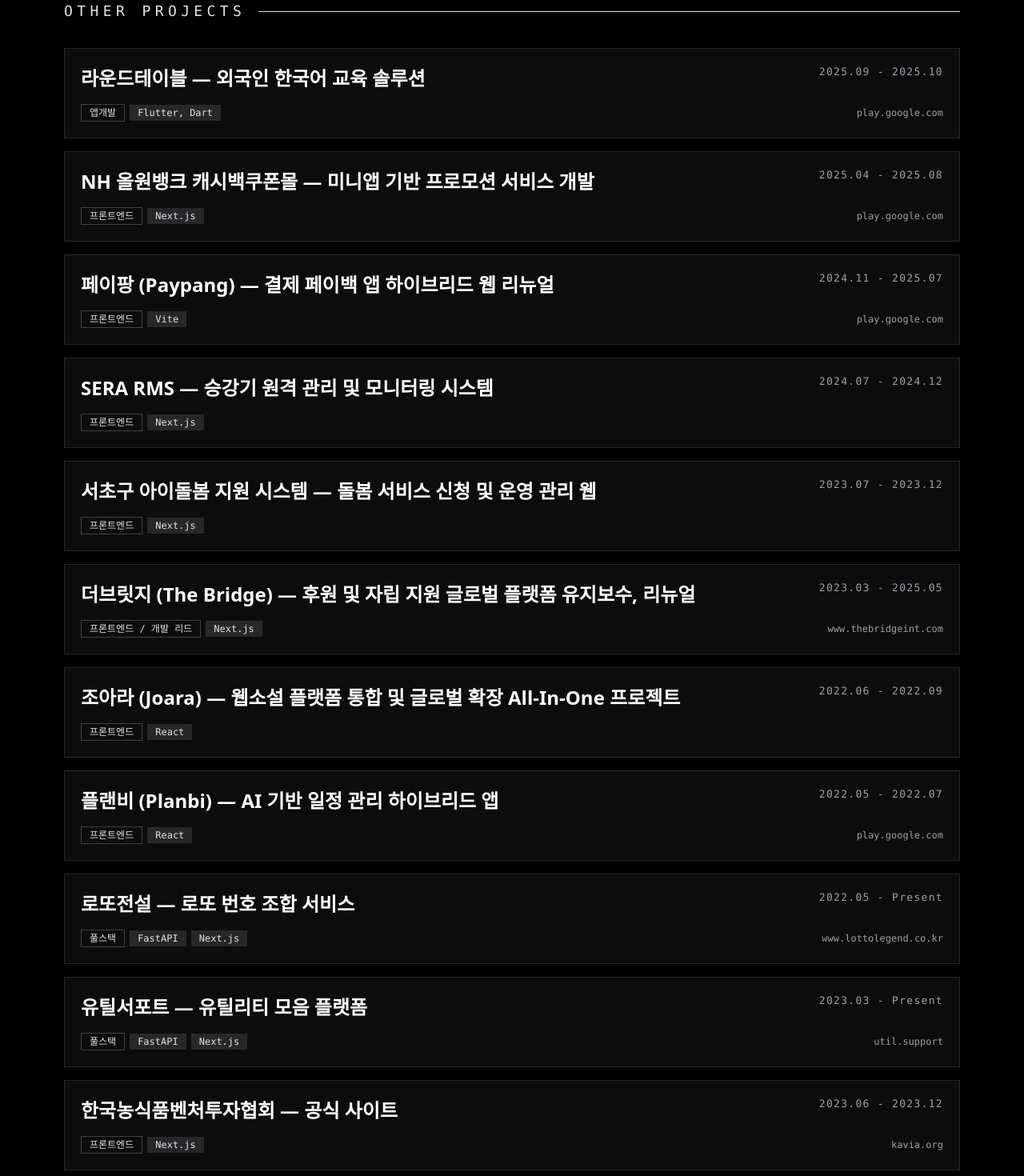
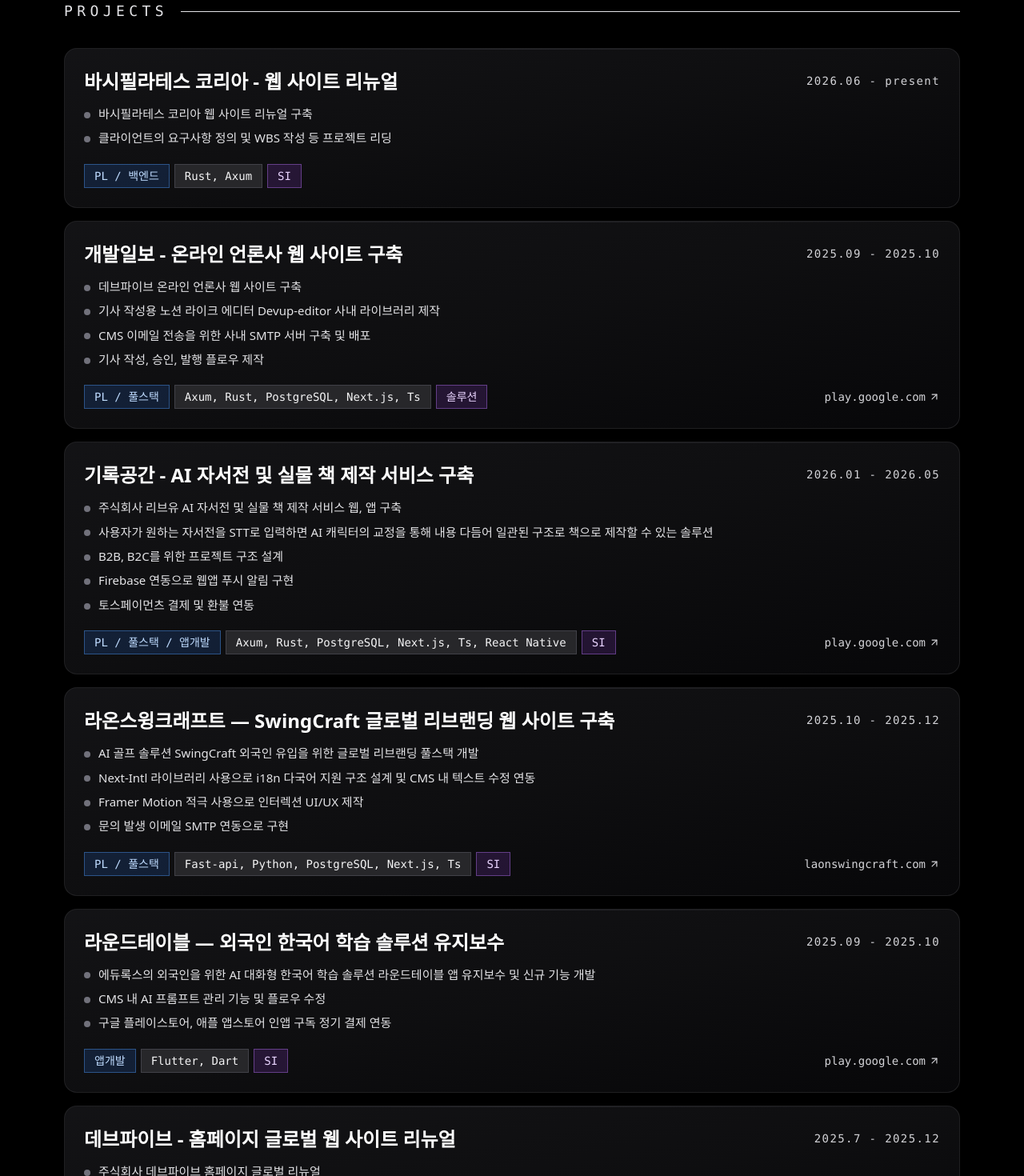
Before and after one commit to belltalion/portfolio, a Next.js app: page / in a window 1280 px wide. Shown: the part 880-2350 px from the top of the page at 80% size. Built offline with nearby package versions, Linux system fonts and the light colour scheme.

Commit message:
Fix portfolio

```diff
--- a/app/page.tsx
+++ b/app/page.tsx
@@ -1,4 +1,3 @@
-import { DetailPortfolioSection } from '@/components/DetailPortfolio/DetailPortfolioSection'
 import { IntroSection } from '@/components/IntroSection'
 import { OssSection } from '@/components/OssSection'
 import { ProjectList } from '@/components/PortfolioList/ProjectList'
@@ -8,7 +7,6 @@
       <>
          <IntroSection />
          <ProjectList />
-         <DetailPortfolioSection />
          <OssSection />
       </>
    )
--- a/components/PortfolioList/ProjectCard.tsx
+++ b/components/PortfolioList/ProjectCard.tsx
@@ -12,6 +12,8 @@
    tech?: string[]
    role?: string
    className?: string
+   desc?: string[]
+   tag?: string[]
 }
 
 const VARIANTS = {
@@ -19,37 +21,77 @@
    view: { y: 0, opacity: 1, filter: 'blur(0px)' },
 }
 
-export function ProjectCard({ title, link, date, image, tech, role, className }: ProjectCardProps) {
+export function ProjectCard({
+   title,
+   link,
+   date,
+   tech,
+   desc,
+   role,
+   tag,
+   className,
+}: ProjectCardProps) {
    const Content = (
       <div
          className={clsx(
-            'group relative flex flex-col gap-3 border border-zinc-800 bg-zinc-900/50 p-5 transition-all duration-300',
-            link ? 'hover:border-zinc-700 hover:bg-zinc-900' : 'cursor-default',
+            'group relative flex flex-col gap-3 overflow-hidden rounded-2xl border border-zinc-800/80 bg-gradient-to-br from-zinc-900/80 via-zinc-900/60 to-zinc-950/80 p-5 backdrop-blur-sm transition-all duration-500 md:p-6',
+            link
+               ? 'hover:-translate-y-1 hover:border-zinc-700 hover:shadow-2xl hover:shadow-blue-500/10'
+               : 'cursor-default',
          )}
       >
-         <div className="flex flex-col gap-1.5">
-            <div className="flex justify-between">
+         {/* Decorative gradient orb */}
+         {link && (
+            <div className="pointer-events-none absolute -top-24 -right-24 h-48 w-48 rounded-full bg-gradient-to-br from-blue-500/0 via-blue-500/0 to-purple-500/0 blur-3xl transition-all duration-700 group-hover:from-blue-500/20 group-hover:via-blue-500/10 group-hover:to-purple-500/20" />
+         )}
+
+         {/* Top accent line */}
+         <div
+            className={clsx(
+               'pointer-events-none absolute top-0 left-0 h-px w-full bg-gradient-to-r from-transparent via-zinc-700/50 to-transparent transition-all duration-500',
+               link && 'group-hover:via-blue-400/60',
+            )}
+         />
+
+         <div className="relative flex flex-col gap-2">
+            <div className="flex items-start justify-between gap-4">
                <h3
                   className={clsx(
-                     'text-base leading-snug font-bold text-white transition-colors duration-300 md:text-2xl lg:text-2xl',
-                     link && 'group-hover:text-blue-400',
+                     'text-lg leading-snug font-bold text-white transition-colors duration-300 md:text-xl lg:text-2xl',
+                     link && 'group-hover:text-blue-300',
                   )}
                >
                   {title}
                </h3>
-               <span className="shrink-0 font-mono text-[10px] tracking-widest text-zinc-400 md:text-xs lg:text-[13px]">
+               <span className="mt-1.5 shrink-0 font-mono text-[11px] tracking-widest text-zinc-300 md:text-[13px] lg:text-sm">
                   {date}
                </span>
             </div>
 
-            {/* {subtitle && (
-               <p className="text-xs leading-relaxed text-zinc-400 md:text-sm">{subtitle}</p>
-            )} */}
+            {desc && desc.length > 0 && (
+               <ul className="mt-1 flex flex-col gap-1.5">
+                  {desc.map((value, idx) => (
+                     <li
+                        key={'desc' + idx}
+                        className="relative flex gap-2.5 text-sm leading-relaxed text-zinc-200 md:text-[15px]"
+                     >
+                        <span
+                           className={clsx(
+                              'mt-[0.6em] h-1.5 w-1.5 shrink-0 rounded-full bg-zinc-500 transition-colors duration-300 md:mt-[0.65em] md:h-2 md:w-2',
+                              link && 'group-hover:bg-blue-400',
+                           )}
+                           aria-hidden
+                        />
+                        <span className="flex-1">{value}</span>
+                     </li>
+                  ))}
+               </ul>
+            )}
          </div>
 
-         <div className="mt-auto flex flex-wrap items-center gap-1.5 pt-1">
+         <div className="relative mt-auto flex flex-wrap items-center gap-1.5 pt-2">
             {role && (
-               <span className="border border-zinc-700 px-2.5 py-0.5 font-mono text-[10px] text-zinc-200 md:text-xs">
+               <span className="border border-blue-400/40 bg-blue-500/15 px-3 py-1 font-mono text-xs font-medium text-blue-200 md:text-sm">
                   {role}
                </span>
             )}
@@ -57,14 +99,41 @@
                tech.map((t) => (
                   <span
                      key={t}
-                     className="bg-zinc-800 px-2.5 py-0.5 font-mono text-[10px] text-zinc-200 md:text-xs"
+                     className="border border-zinc-600/60 bg-zinc-800 px-3 py-1 font-mono text-xs font-medium text-zinc-100 md:text-sm"
+                  >
+                     {t}
+                  </span>
+               ))}
+            {tag &&
+               tag.map((t, idx) => (
+                  <span
+                     key={'tag' + idx}
+                     className="border border-purple-400/40 bg-purple-500/15 px-3 py-1 font-mono text-xs font-medium text-purple-200 md:text-sm"
                   >
                      {t}
                   </span>
                ))}
             {link && (
-               <span className="ml-auto font-mono text-[10px] text-zinc-400 transition-colors duration-300 group-hover:text-zinc-200 md:text-xs">
-                  {link.replace(/^https?:\/\//, '').split('/')[0]}
+               <span className="ml-auto inline-flex items-center gap-1 font-mono text-xs text-zinc-300 transition-all duration-300 group-hover:text-blue-300 md:text-sm">
+                  <span className="max-w-[140px] truncate md:max-w-none">
+                     {link.replace(/^https?:\/\//, '').split('/')[0]}
+                  </span>
+                  <svg
+                     xmlns="http://www.w3.org/2000/svg"
+                     width="14"
+                     height="14"
+                     viewBox="0 0 24 24"
+                     fill="none"
+                     stroke="currentColor"
+                     strokeWidth="2"
+                     strokeLinecap="round"
+                     strokeLinejoin="round"
+                     className="transition-transform duration-300 group-hover:translate-x-0.5 group-hover:-translate-y-0.5"
+                     aria-hidden
+                  >
+                     <path d="M7 17L17 7" />
+                     <path d="M7 7h10v10" />
+                  </svg>
                </span>
             )}
          </div>
--- a/components/PortfolioList/ProjectList.tsx
+++ b/components/PortfolioList/ProjectList.tsx
@@ -17,59 +17,190 @@
 
 const PROJECTS = [
    {
-      title: '라운드테이블 — 외국인 한국어 교육 솔루션',
+      title: '바시필라테스 코리아 - 웹 사이트 리뉴얼',
+      date: '2026.06 - present',
+      desc: [
+         '바시필라테스 코리아 웹 사이트 리뉴얼 구축',
+         '클라이언트의 요구사항 정의 및 WBS 작성 등 프로젝트 리딩',
+      ],
+      role: 'PL / 백엔드',
+      tech: ['Rust, Axum'],
+      tag: ['SI'],
+   },
+   {
+      title: '개발일보 - 온라인 언론사 웹 사이트 구축',
       date: '2025.09 - 2025.10',
       link: 'https://play.google.com/store/apps/details?id=com.syworks.roundtable&hl=ko',
       image: './images/roundtable.webp',
       desc: [
-         'AI 대화형 한국어 학습 플랫폼의 AI 프롬프트 최적화 및 CMS 내 대화 주제 관리 페이지의 수정을 진행했습니다.',
-         '구글 플레이스토어, 애플 앱스토어 인앱 구독 결제를 연동하여 구독자 DB 테이블을 CMS에서 관리 가능하게 개선했습니다.',
+         '데브파이브 온라인 언론사 웹 사이트 구축',
+         '기사 작성용 노션 라이크 에디터 Devup-editor 사내 라이브러리 제작',
+         'CMS 이메일 전송을 위한 사내 SMTP 서버 구축 및 배포',
+         '기사 작성, 승인, 발행 플로우 제작',
+      ],
+      role: 'PL / 풀스택',
+      tech: ['Axum, Rust, PostgreSQL, Next.js, Ts'],
+      tag: ['솔루션'],
+   },
+   {
+      title: '기록공간 - AI 자서전 및 실물 책 제작 서비스 구축',
+      date: '2026.01 - 2026.05',
+      link: 'https://play.google.com/store/apps/details?id=com.girokspace.app&hl=ko',
+      image: './images/roundtable.webp',
+      desc: [
+         '주식회사 리브유 AI 자서전 및 실물 책 제작 서비스 웹, 앱 구축',
+         '사용자가 원하는 자서전을 STT로 입력하면 AI 캐릭터의 교정을 통해 내용 다듬어 일관된 구조로 책으로 제작할 수 있는 솔루션',
+         'B2B, B2C를 위한 프로젝트 구조 설계',
+         'Firebase 연동으로 웹앱 푸시 알림 구현',
+         '토스페이먼츠 결제 및 환불 연동',
+      ],
+      role: 'PL / 풀스택 / 앱개발',
+      tech: ['Axum, Rust, PostgreSQL, Next.js, Ts, React Native'],
+      tag: ['SI'],
+   },
+   {
+      title: '라온스윙크래프트 — SwingCraft 글로벌 리브랜딩 웹 사이트 구축',
+      date: '2025.10 - 2025.12',
+      link: 'https://laonswingcraft.com/ko',
+      image: './images/roundtable.webp',
+      desc: [
+         'AI 골프 솔루션 SwingCraft 외국인 유입을 위한 글로벌 리브랜딩 풀스택 개발',
+         'Next-Intl 라이브러리 사용으로 i18n 다국어 지원 구조 설계 및 CMS 내 텍스트 수정 연동',
+         'Framer Motion 적극 사용으로 인터렉션 UI/UX 제작',
+         '문의 발생 이메일 SMTP 연동으로 구현',
+      ],
+      role: 'PL / 풀스택',
+      tech: ['Fast-api, Python, PostgreSQL, Next.js, Ts'],
+      tag: ['SI'],
+   },
+   {
+      title: '라운드테이블 — 외국인 한국어 학습 솔루션 유지보수',
+      date: '2025.09 - 2025.10',
+      link: 'https://play.google.com/store/apps/details?id=com.syworks.roundtable&hl=ko',
+      image: './images/roundtable.webp',
+      desc: [
+         '에듀록스의 외국인을 위한 AI 대화형 한국어 학습 솔루션 라운드테이블 앱 유지보수 및 신규 기능 개발',
+         'CMS 내 AI 프롬프트 관리 기능 및 플로우 수정',
+         '구글 플레이스토어, 애플 앱스토어 인앱 구독 정기 결제 연동',
       ],
       role: '앱개발',
       tech: ['Flutter, Dart'],
+      tag: ['SI'],
    },
    {
-      title: 'NH 올원뱅크 캐시백쿠폰몰 — 미니앱 기반 프로모션 서비스 개발',
+      title: '데브파이브 - 홈페이지 글로벌 웹 사이트 리뉴얼',
+      date: '2025.7 - 2025.12',
+      link: 'https://devfive.kr/ko/',
+      image: './images/roundtable.webp',
+      desc: [
+         '주식회사 데브파이브 홈페이지 글로벌 리뉴얼',
+         'Next-Intl 라이브러리 사용으로 i18n 다국어 지원 구조 설계 및 CMS 내 텍스트 수정 연동',
+         'Framer Motion 적극 사용으로 인터렉션 UI/UX 제작',
+      ],
+      role: 'PL / 풀스택',
+      tech: ['Fast-api, Python, PostgreSQL, Next.js, Ts'],
+      tag: ['솔루션'],
+   },
+   {
+      title: '데브파이브 - CMS, 업무관리 웹 사이트 리뉴얼',
+      date: '2025.7 - 2025.12',
+      link: 'https://devfive.kr/ko/',
+      image: './images/roundtable.webp',
+      desc: [
+         '주식회사 데브파이브 랜딩 CMS 리뉴얼',
+         '웹사이트 SI 제작 문의 Slack, 카카오톡, SMS 전송 알림 연동',
+         '웹사이트 SI 제작 문의 내용 수집 후 견적서 자동 제작 AI 연동 및 견적서 발송 시스템 구축',
+         '나라장터 G2b 지원사업 확인을 위한 공고 자동 수집 및 알림 스케쥴러 제작',
+      ],
+      role: 'PL / 풀스택',
+      tech: ['Fast-api, Python, PostgreSQL, Next.js, Ts'],
+      tag: ['솔루션'],
+   },
+   {
+      title: '로또전설 — 로또 번호 조합 서비스 웹사이트, 크로스플랫폼 앱 구축',
+      date: '2025.05 - 2025.08',
+      link: 'https://play.google.com/store/apps/details?id=com.lottolegend.app&hl=ko',
+      image: './images/lottolegend.webp',
+      desc: [
+         '로또 당첨 결과 확인 및 번호 조합 솔루션 웹사이트 구축 및 앱 제작 배포',
+         '로또 랜덤 번호 조합기 제작',
+         'Rust 기반 크로스플랫폼 라이브러리 Tauri를 사용하여 앱 제작',
+      ],
+      role: '풀스택',
+      tech: ['Fast-api, Python, PostgreSQL, Next.js, Ts, Tauri'],
+      tag: ['SI'],
+   },
+   {
+      title: 'NH 올원뱅크 캐시백쿠폰몰 — 캐시백쿠폰몰 미니앱 서비스 제작',
       date: '2025.04 - 2025.08',
       link: 'https://play.google.com/store/apps/details?id=com.nonghyup.nhallonebank&hl=ko',
       image: './images/nh.webp',
-      desc: [],
+      desc: [
+         '주식회사 포인트파크의 캐시백 쿠폰몰 솔루션 페이팡을 NH 올원뱅크 내 미니앱으로 이식하는 프로젝트',
+         '위치기반 캐시백 쿠폰 사용처 표시 UI/UX 제작',
+         'Lottie, Framer motion 기반 애니메이션 UI 제작',
+      ],
       role: '프론트엔드',
-      tech: ['Next.js'],
+      tech: ['Next.js, Ts'],
+      tag: ['SI'],
    },
    {
-      title: '페이팡 (Paypang) — 결제 페이백 앱 하이브리드 웹 리뉴얼',
+      title: '한국농식품벤처투자협회 — 공식 웹 사이트 구축',
+      date: '2025.03 - 2025.05',
+      link: 'https://kavia.org/',
+      image: './images/kavia.webp',
+      desc: ['사단법인 한국농식품벤처투자협회 공식 웹 사이트 구축'],
+      role: '풀스택',
+      tech: ['Fast-api, Python, PostgreSQL, Next.js, Ts'],
+      tag: ['SI'],
+   },
+   {
+      title: '페이팡 (Paypang) — 결제 페이백 솔루션 웹앱 리뉴얼',
       date: '2024.11 - 2025.07',
       link: 'https://play.google.com/store/apps/details?id=com.pointpark.popaArdApp',
       image: './images/paypang.webp',
+      desc: [
+         '주식회사 포인트파크의 캐시백 쿠폰몰 솔루션 웹앱 리뉴얼',
+         'Lottie, Framer motion 기반 애니메이션 UI 제작',
+      ],
       role: '프론트엔드',
-      tech: ['Vite'],
+      tech: ['Vite, Ts'],
+      tag: ['SI'],
    },
    {
       title: 'SERA RMS — 승강기 원격 관리 및 모니터링 시스템',
       date: '2024.07 - 2024.12',
       role: '프론트엔드',
       tech: ['Next.js'],
+      tag: ['SI'],
+   },
+   {
+      title: '더브릿지 (The Bridge) — 후원 및 자립 지원 글로벌 플랫폼 유지보수, 웹 사이트 리뉴얼',
+      date: '2023.03 - 2025.05',
+      link: 'https://www.thebridgeint.com/',
+      image: './images/thebridge.webp',
+      desc: [
+         '사단법인 더브릿지의 개발도상국, 탈북민 자립 지원 웹사이트 유지보수 및 웹 사이트 리뉴얼',
+         'Next-Intl 라이브러리 사용으로 i18n 다국어 지원 구조 설계 및 CMS 내 텍스트 수정 연동',
+         '후원금 모금 관리 솔루션 스마트레이저 백엔드 연동',
+      ],
+      role: '풀스택 / 개발 리드',
+      tech: ['Fast-api, Python, PostgreSQL, Next.js, Ts', 'Django'],
+      tag: ['SI'],
    },
    {
       title: '서초구 아이돌봄 지원 시스템 — 돌봄 서비스 신청 및 운영 관리 웹',
       date: '2023.07 - 2023.12',
       role: '프론트엔드',
       tech: ['Next.js'],
-   },
-   {
-      title: '더브릿지 (The Bridge) — 후원 및 자립 지원 글로벌 플랫폼 유지보수, 리뉴얼',
-      date: '2023.03 - 2025.05',
-      link: 'https://www.thebridgeint.com/',
-      image: './images/thebridge.webp',
-      role: '프론트엔드 / 개발 리드',
-      tech: ['Next.js'],
+      tag: ['SI'],
    },
    {
       title: '조아라 (Joara) — 웹소설 플랫폼 통합 및 글로벌 확장 All-In-One 프로젝트',
       date: '2022.06 - 2022.09',
       role: '프론트엔드',
       tech: ['React'],
+      tag: ['SI'],
    },
    {
       title: '플랜비 (Planbi) — AI 기반 일정 관리 하이브리드 앱',
@@ -78,38 +209,25 @@
       image: './images/planbi.webp',
       role: '프론트엔드',
       tech: ['React'],
-   },
-   {
-      title: '로또전설 — 로또 번호 조합 서비스',
-      date: '2022.05 - Present',
-      link: 'https://www.lottolegend.co.kr/',
-      image: './images/lottolegend.webp',
-      role: '풀스택',
-      tech: ['FastAPI', 'Next.js'],
+      tag: ['SI'],
    },
    {
       title: '유틸서포트 — 유틸리티 모음 플랫폼',
       date: '2023.03 - Present',
       link: 'https://util.support/',
       image: './images/utill-support.webp',
-      role: '풀스택',
-      tech: ['FastAPI', 'Next.js'],
+      role: '프론트엔드',
+      tech: ['Next.js'],
+      tag: ['솔루션'],
    },
    {
-      title: '한국농식품벤처투자협회 — 공식 사이트',
-      date: '2023.06 - 2023.12',
-      link: 'https://kavia.org/',
-      image: './images/kavia.webp',
-      role: '프론트엔드',
-      tech: ['Next.js'],
-   },
-   {
-      title: '저스트큐 — 입점형 멀티 채널 판매 솔루션',
+      title: '저스트큐 — 입점형 멀티 채널 판매 솔루션 랜딩 웹사이트 구축 및 벤더 유지보수',
       date: '2024.02 - 2024.08',
       link: 'https://www.justq.com/',
       image: './images/justq.webp',
       role: '프론트엔드',
-      tech: ['Next.js'],
+      tech: ['Next.js, React.js'],
+      tag: ['SI'],
    },
    {
       title: '유어테스트 — 성격·MBTI 테스트 플랫폼',
@@ -118,6 +236,7 @@
       image: './images/yourtest.webp',
       role: '풀스택',
       tech: ['FastAPI', 'Next.js'],
+      tag: ['솔루션'],
    },
    {
       title: '빌런즈: 로봇 배틀로얄 — 모바일 게임 웹 포털',
@@ -126,12 +245,14 @@
       image: './images/villains.webp',
       role: '프론트엔드',
       tech: ['Next.js'],
+      tag: ['SI'],
    },
    {
       title: '데브드로우 — 데브파이브 견적 문의 플랫폼',
       date: '2024.05 - 2024.09',
       role: '프론트엔드',
       tech: ['Next.js'],
+      tag: ['솔루션'],
    },
 ]
 
@@ -140,7 +261,7 @@
       <section className={clsx('mx-auto w-full max-w-[1200px] py-10 md:py-20', 'px-5 md:px-10')}>
          <div className="flex flex-col gap-8">
             <Title
-               label="Other Projects"
+               label="Projects"
                textClassName="text-zinc-200"
                lineClassName="bg-zinc-200"
                useViewport
```
Also changed, not shown: components/IntroSection.tsx (+5 -5 lines).
